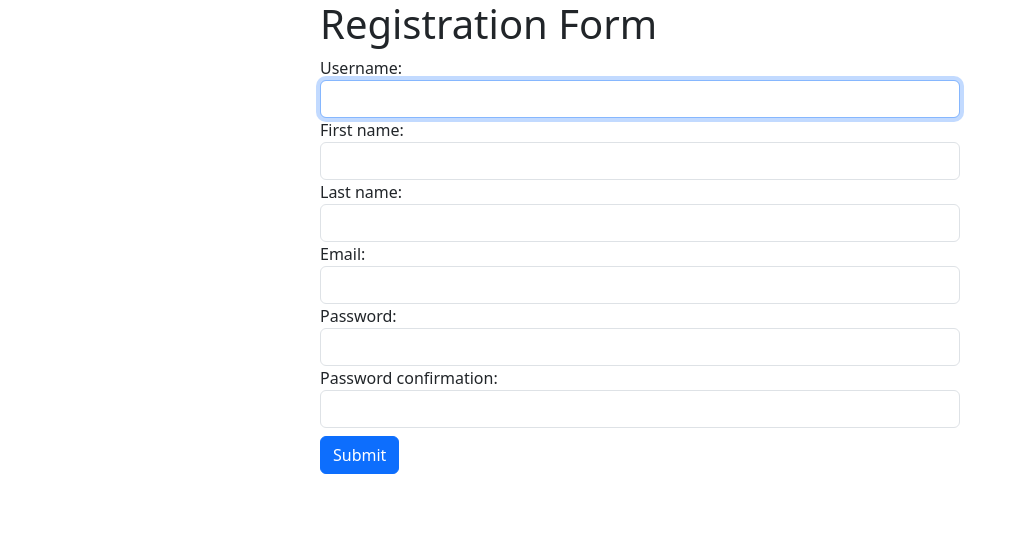
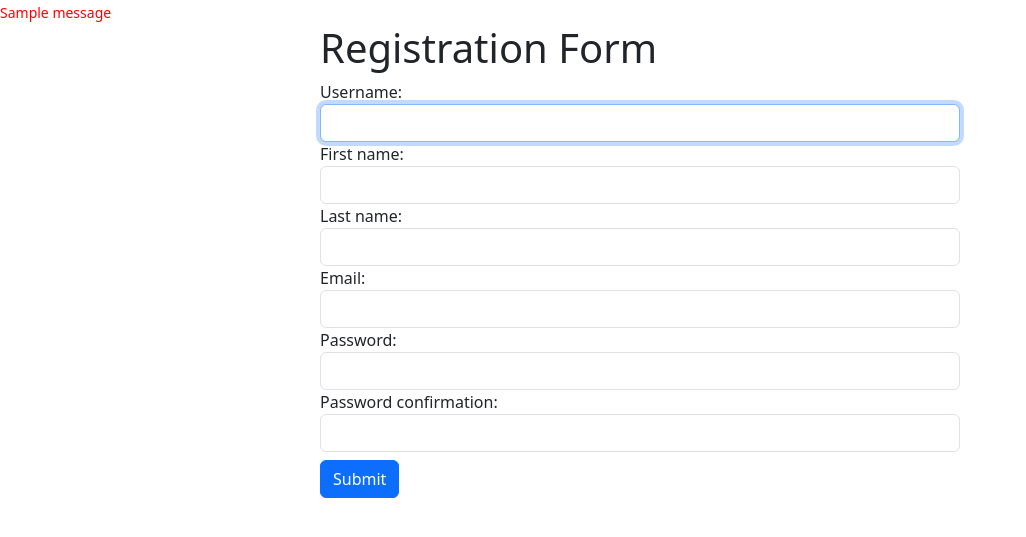
Before and after one commit to abunaim1/authentication_authorization_django, a Django app: page / in a window 1280 px wide. Shown: the top 537 px of the page, without its empty margins (0-1026 px from the left). Run offline with Django 5.2, Linux system fonts and the light colour scheme; one stand-in notice (Sample message) is shown; some libraries are stand-ins or nearby versions.

Commit message:
form added success

```diff
--- a/first_app/templates/home.html
+++ b/first_app/templates/home.html
@@ -1,14 +1,29 @@
 <!DOCTYPE html>
 <html lang="en">
   <head>
-    <meta charset="UTF-8">
-    <meta name="viewport" content="width=device-width, initial-scale=1.0">
+    <meta charset="UTF-8" />
+    <meta name="viewport" content="width=device-width, initial-scale=1.0" />
     <title>Document</title>
-    <link href="https://cdn.jsdelivr.net/npm/bootstrap@5.3.2/dist/css/bootstrap.min.css" rel="stylesheet" integrity="sha384-T3c6CoIi6uLrA9TneNEoa7RxnatzjcDSCmG1MXxSR1GAsXEV/Dwwykc2MPK8M2HN" crossorigin="anonymous">
+    <link
+      href="https://cdn.jsdelivr.net/npm/bootstrap@5.3.2/dist/css/bootstrap.min.css"
+      rel="stylesheet"
+      integrity="sha384-T3c6CoIi6uLrA9TneNEoa7RxnatzjcDSCmG1MXxSR1GAsXEV/Dwwykc2MPK8M2HN"
+      crossorigin="anonymous"
+    />
+    <style>
+        .success{
+            color: red ;
+        }
+    </style>
   </head>
   <body>
+    {% if messages %} <!-- if messages exist -->
+    {% for msg in messages %} <!-- we took a message with loop from a many messages -->
+    <small {% if msg.tags %} class="{{msg.tags}}" {% endif %}>{{msg}}</small> <!-- this is called conditiontional CSS  -->
+    {% endfor %}
+    {% endif %}
     {% load crispy_forms_tags %}
-    <form method="post" style="width: 50%; margin: auto;" novalidate>
+    <form method="post" style="width: 50%; margin: auto" novalidate>
       {% csrf_token %}
       <h1>Registration Form</h1>
       <!-- {{form | crispy}} -->
@@ -17,8 +32,12 @@
       {{fm}}
       {{fm.errors }}
       {% endfor %}
-        <input class="btn btn-primary mt-2" type="submit" value="Submit">
+      <input class="btn btn-primary mt-2" type="submit" value="Submit" />
     </form>
-    <script src="https://cdn.jsdelivr.net/npm/bootstrap@5.3.2/dist/js/bootstrap.bundle.min.js" integrity="sha384-C6RzsynM9kWDrMNeT87bh95OGNyZPhcTNXj1NW7RuBCsyN/o0jlpcV8Qyq46cDfL" crossorigin="anonymous"></script>
+    <script
+      src="https://cdn.jsdelivr.net/npm/bootstrap@5.3.2/dist/js/bootstrap.bundle.min.js"
+      integrity="sha384-C6RzsynM9kWDrMNeT87bh95OGNyZPhcTNXj1NW7RuBCsyN/o0jlpcV8Qyq46cDfL"
+      crossorigin="anonymous"
+    ></script>
   </body>
 </html>
--- a/first_app/views.py
+++ b/first_app/views.py
@@ -1,11 +1,13 @@
 from django.shortcuts import render
 from .forms import RegisterForm
+from django.contrib import messages
 # Create your views here.
 
 def home(request):
     if request.method == 'POST':
         form = RegisterForm(request.POST)
         if form.is_valid():
+            messages.success(request, 'Account created successfully!')
             form.save()
     else:
         form = RegisterForm()
```
Also changed, not shown: db.sqlite3. Lines whose indentation alone changed are shown as unchanged.
